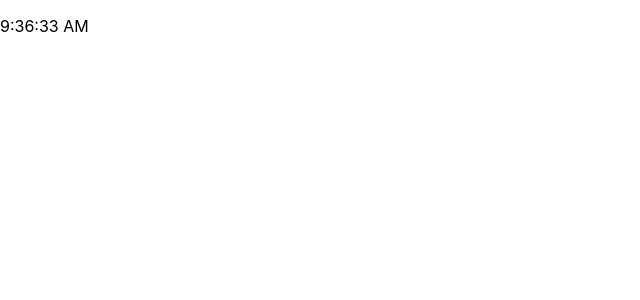
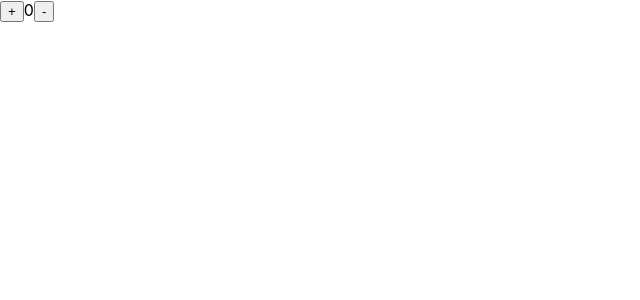
Before and after one commit to bhumishingala/project1, a React (Create React App) app: page / in a window 1280 px wide. Shown: the top 300 px of the page, without its empty margins (0-640 px from the left). Built offline with nearby package versions, Linux system fonts and the light colour scheme.

Commit message:
life cycle function

```diff
--- a/src/App.js
+++ b/src/App.js
@@ -4,7 +4,10 @@ import Country from './containers/Country';
 import CountryFun from './containers/CountryFun';
 import City from './containers/City';
 import CityFun from './containers/CityFun';
-import Time from './time/Time';
+import Time from './containers/time/Time';
+import TimeFun from './containers/time/TimeFun';
+import Counter from './containers/time/Counter';
+import CounterFun from './containers/time/CounterFun';
 
 function App() {
   return (
@@ -13,7 +16,10 @@ function App() {
       {/* <CountryFun /> */}
       {/* <City />  */}
       {/* <CityFun /> */}
-      <Time />
+      {/* <Time /> */}
+      {/* <TimeFun /> */}
+      {/* <Counter /> */}
+      <CounterFun />
     </div>
   );
 }
--- /dev/null
+++ b/src/containers/time/Counter.js
@@ -0,0 +1,39 @@
+import React, { Component } from 'react';
+
+class Counter extends Component {
+    constructor(props) {
+        super(props);
+
+        this.state = {
+            counter : 0
+        }
+    }
+
+    inc = () => {
+        if(this.state.counter < 10){
+            this.setState ({
+                    counter : (this.state.counter+1)
+            })
+        }
+    }
+
+    dec = () => {
+        if(this.state.counter > 0){
+            this.setState ({
+                    counter : (this.state.counter-1)
+            })
+        }
+    }
+
+    render() {
+        return (
+            <div>
+                <button onClick={() => this.inc()}>+</button>
+                <span>{this.state.counter}</span>
+                <button onClick={() => this.dec()}>-</button>
+            </div>
+        );
+    }
+}
+
+export default Counter;
--- /dev/null
+++ b/src/containers/time/CounterFun.js
@@ -0,0 +1,27 @@
+import React, { useState } from 'react';
+
+function CounterFun(props) {
+    const [counter,setCounter] = useState(0);
+
+    const inc = () => {
+        if(counter < 10){
+            setCounter(counter + 1)
+        }
+    }
+
+    const dec = () => {
+        if(counter > 0){
+            setCounter(counter - 1)
+        }
+    }
+
+    return (
+        <div>
+            <button onClick={() => inc()}>+</button>
+            <span>{counter}</span>
+            <button onClick={() => dec()}>-</button>
+        </div>
+    );
+}
+
+export default CounterFun;
--- /dev/null
+++ b/src/containers/time/TimeFun.js
@@ -0,0 +1,29 @@
+import { toBePartiallyChecked } from '@testing-library/jest-dom/dist/matchers';
+import React, { useEffect, useState } from 'react';
+
+function TimeFun(props) {
+    const [time,setTime] = useState(new Date());
+
+    const tick = () => {
+        setTime(new Date())
+    }
+
+    useEffect(() => {
+
+        // componentDidMount , componentDidUpdate
+        const TimeI = setInterval(() => tick(),1000);
+
+        // componentWillUnmount
+        return () => {
+            clearInterval(TimeI);
+        }
+    } ,[time])
+
+     return (
+        <div>
+            <p>{time.toLocaleTimeString()}</p>
+        </div>
+    );
+}
+
+export default TimeFun;
```
Also changed, not shown: src/containers/time/Time.js (renamed from src/time/Time.js).
